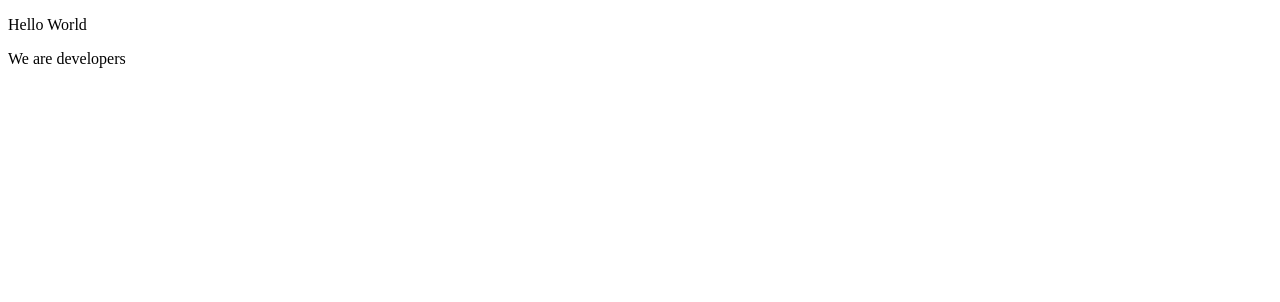
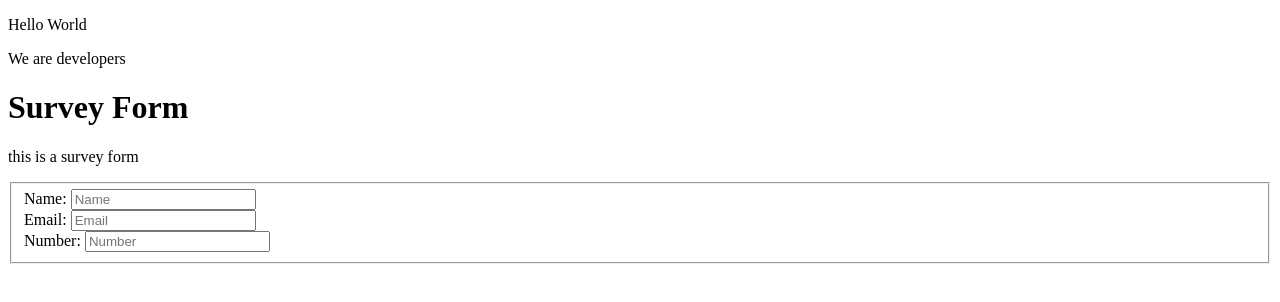
Before and after one commit to adejam/microverse-challenge, a plain HTML site: page index.html in a window 1280 px wide. Drawn offline with Linux system fonts and the light colour scheme.

Commit message:
commit challenge 1-8

```diff
--- a/index.html
+++ b/index.html
@@ -23,6 +23,35 @@
     -->
     <p>Hello World</p>
     <p>We are developers</p>
+    <main>
+
+  <h1 id="title">Survey Form</h1>
+  <p id="description">this is a survey form</p>
+  <form id="survey-form">
+    <fieldset>
+
+    <div class="form-div">
+      <label  id="name-label">Name:</label>
+      <input type="text" id="name" name="" placeholder="Name">
+    </div>
+
+
+    <div class="form-div">
+      <label id="email-label">Email:</label>
+      <input type="email" id="email" name=""  placeholder="Email">
+    </div>
+
+
+    <div class="form-div">
+      <label id="number-label">Number:</label>
+      <input type="number" id="number" name=""  placeholder="Number">
+    </div>
+
+
+    </fieldset>
+  </form>
+
+</main>
     <script  src="js/index.js"></script>
   </body>
 </html>
```
